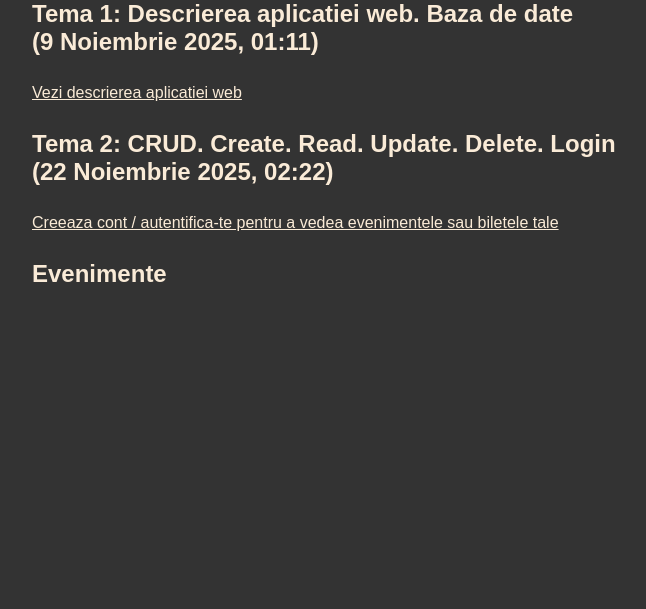
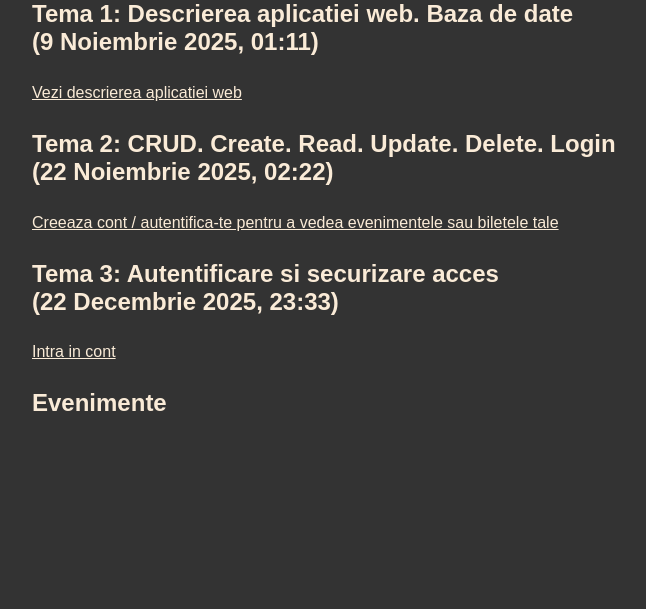
Before and after one commit to INDavid04/unibuc-daw, a PHP site: page / in a window 1280 px wide. Shown: the part 265-874 px from the top of the page, without its empty margins (96-742 px from the left). Run offline with PHP 8.4, Linux system fonts and the light colour scheme; data that the repository does not hold is empty.

Commit message:
feat: add tema 3 description to homepage

```diff
--- a/index.php
+++ b/index.php
@@ -86,6 +86,9 @@ if (!isset($_SESSION['csrf_token'])) {
             }
         ?>
 
+        <h2>Tema 3: Autentificare si securizare acces <br> (22 Decembrie 2025, 23:33)</h2>
+        <a href="./login">Intra in cont</a>
+
         <h2>Evenimente</h2>
         <?php
             $pdo = Database::getInstance()->getConnection();
```
